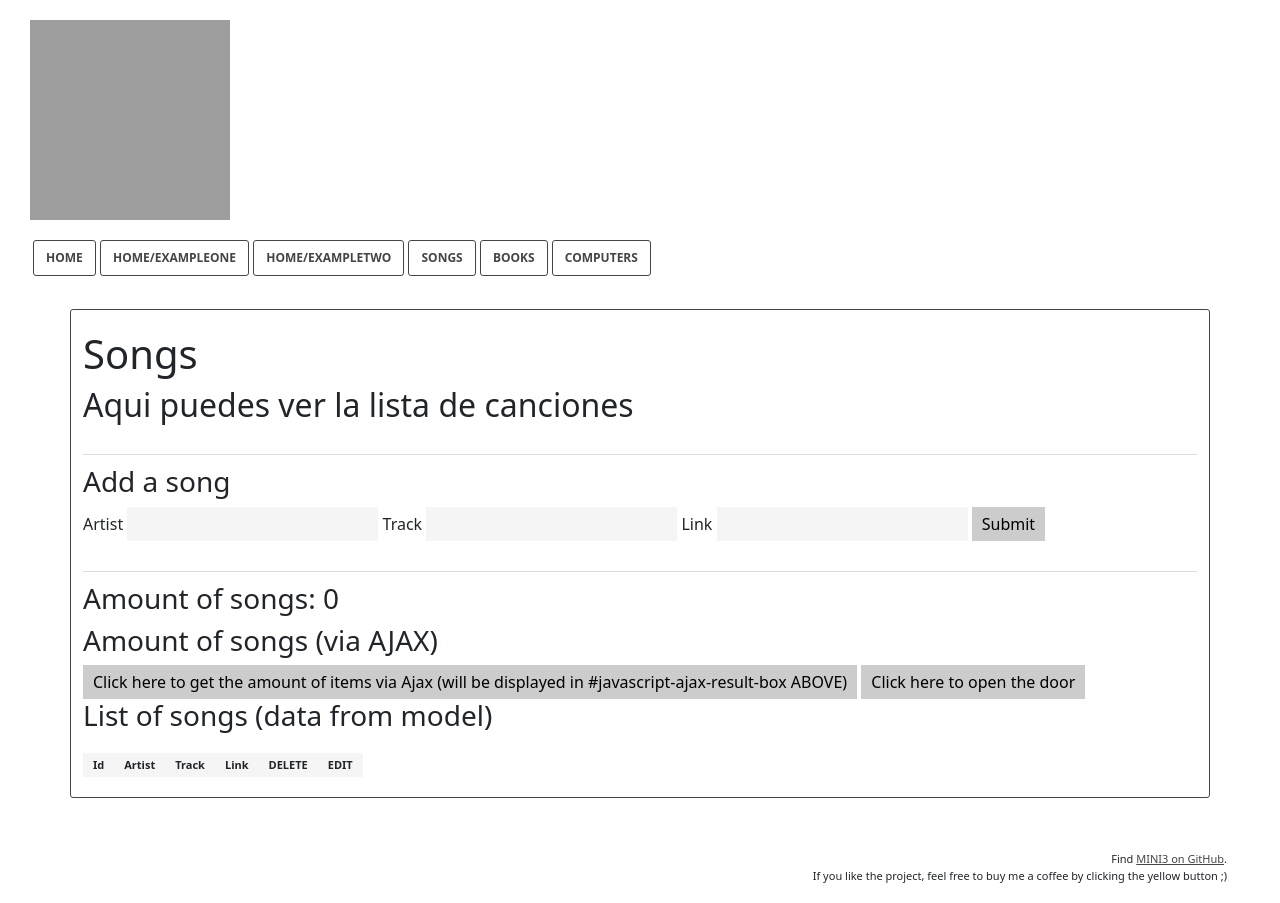
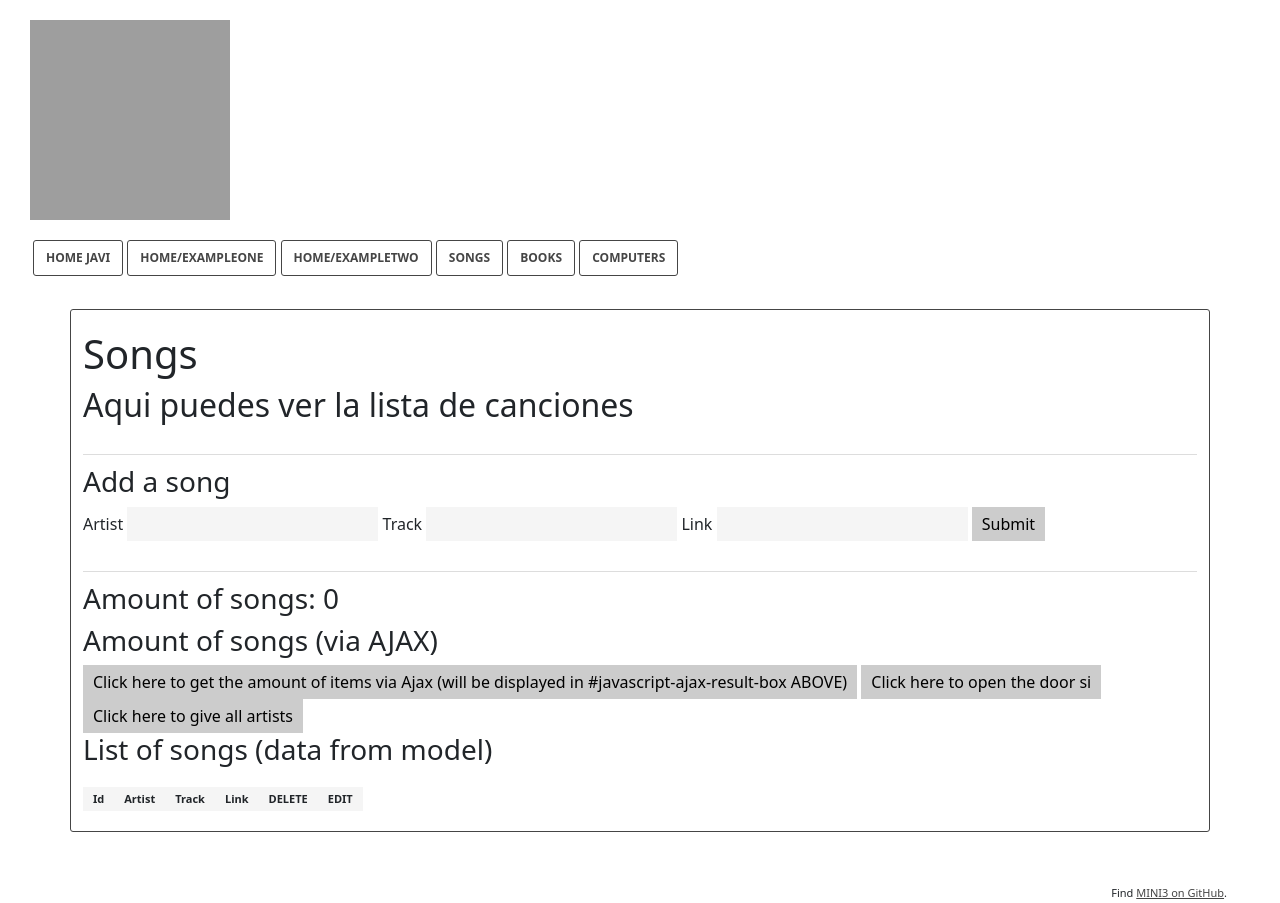
Before and after one commit to J4VJ4R/core-php, a PHP site: page /songs in a window 1280 px wide. Shown: the top 903 px of the page. Run offline with PHP 8.4, Linux system fonts and the light colour scheme; data that the repository does not hold is empty; grey boxes are pictures that could not be loaded.

Commit message:
generals chnages

```diff
--- a/application/Controller/HomeController.php
+++ b/application/Controller/HomeController.php
@@ -47,7 +47,7 @@ class HomeController
     }
 
     //otro ejemplo de funcion
-    public function exampleFour($arg1 = 'Diego', $arg2 = 'Jaime')
+    public function exampleFour($arg1 = "Soo", $arg2 = 'Poo')
     {
         // load views
         require APP . 'view/_templates/header.php';
--- a/application/Controller/SongsController.php
+++ b/application/Controller/SongsController.php
@@ -177,5 +177,20 @@ class SongsController
         // simply echo out something. A supersimple API would be possible by echoing JSON here
         echo "Port is open";
     }
+    /**
+     * AJAX-ACTION: allArtists
+     * The function returns all artists from the database to the view
+     * No parameters
+     */
+    public function allArtists()
+    {
+        // Instance new Model (Song)
+        $Artists = new Song();
+
+        echo "All artists";
+        $allArtists = $Artists->getAllArtists();
+        echo json_encode($allArtists);
+    }
+
 
 }
--- a/application/Model/Song.php
+++ b/application/Model/Song.php
@@ -129,4 +129,12 @@ class Song extends Model
         // fetch() is the PDO method that get exactly one result
         return $query->fetch()->amount_of_songs;
     }
+    public function getAllArtists()
+    {
+        $sql = "SELECT DISTINCT artist FROM song";
+        $query = $this->db->prepare($sql);
+        $query->execute();
+
+        return $query->fetchAll();
+    }
 }
--- a/application/config/config.php
+++ b/application/config/config.php
@@ -54,7 +54,7 @@ define('URL', URL_PROTOCOL . URL_DOMAIN . URL_SUB_FOLDER);
  * This is the place where you define your database credentials, database type etc.
  */
 define('DB_TYPE', 'pgsql');
-define('DB_HOST', '192.168.101.4');
+define('DB_HOST', '192.168.101.7');
 define('DB_NAME', 'mini');
 define('DB_USER', 'postgres');
 define('DB_PASS', '123');
--- a/application/view/_templates/header.php
+++ b/application/view/_templates/header.php
@@ -22,7 +22,7 @@
 
     <!-- navigation -->
     <div class="navigation">
-        <a href="<?php echo URL; ?>">home</a>
+        <a href="<?php echo URL; ?>">home javi</a>
         <a href="<?php echo URL; ?>home/exampleone">home/exampleone</a>
         <a href="<?php echo URL; ?>home/exampletwo">home/exampletwo</a>
         <a href="<?php echo URL; ?>songs">Songs</a>
--- a/application/view/books/index.php
+++ b/application/view/books/index.php
@@ -1,6 +1,6 @@
 <div class="container">
     <h1>Books</h1>
-    <h2>You are in the View: application/view/books/index.php (everything in this box comes from that file)</h2>
+    <h2>This is a sandbox</h2>
     <!-- add book form -->
     <div class="box">
         <h3>Add a book</h3>
--- a/application/view/home/example_four.php
+++ b/application/view/home/example_four.php
@@ -9,7 +9,7 @@
 <ul>
     <li><?php echo $arg1 ?></li>
     <li><?php echo $arg2 ?></li>
-    <li>Item 3</li>
+    <li><?php echo $arg1 ?></li>
 </ul>
 
 <button>Click me</button>
--- a/application/view/songs/index.php
+++ b/application/view/songs/index.php
@@ -20,9 +20,11 @@
         <h3>Amount of songs (via AJAX)</h3>
         <div id="javascript-ajax-result-box"></div>
         <div id="javascript-ajax-result-door"></div>
+        <div id="javascript-ajax-result-allartist"></div>
         <div>
             <button id="javascript-ajax-button">Click here to get the amount of items via Ajax (will be displayed in #javascript-ajax-result-box ABOVE)</button>
-            <button id="javascript-door-button">Click here to open the door</button>
+            <button id="javascript-door-button">Click here to open the door si</button>
+            <button id="javascript-allartist-button">Click here to give all artists</button>
         </div>
         <h3>List of songs (data from model)</h3>
         <table>
--- a/public/js/application.js
+++ b/public/js/application.js
@@ -43,6 +43,14 @@ $(function() {
             });
         })
     }
+    if($('#javascript-allartist-button').length !== 0){
+        $('#javascript-allartist-button').on('click', function(){
+            $.ajax(url + "/songs/allArtists")
+            .done(function(result){
+                $('#javascript-ajax-result-allartist').html(result);
+            });
+        })
+    }
     if ($('#javascript-ajax-button').length !== 0){
         $('#javascript-ajax-button').on('click', function(){
             $.ajax(url + "/books/ajaxGetStats")
```
Also changed, not shown: 1 other file.
